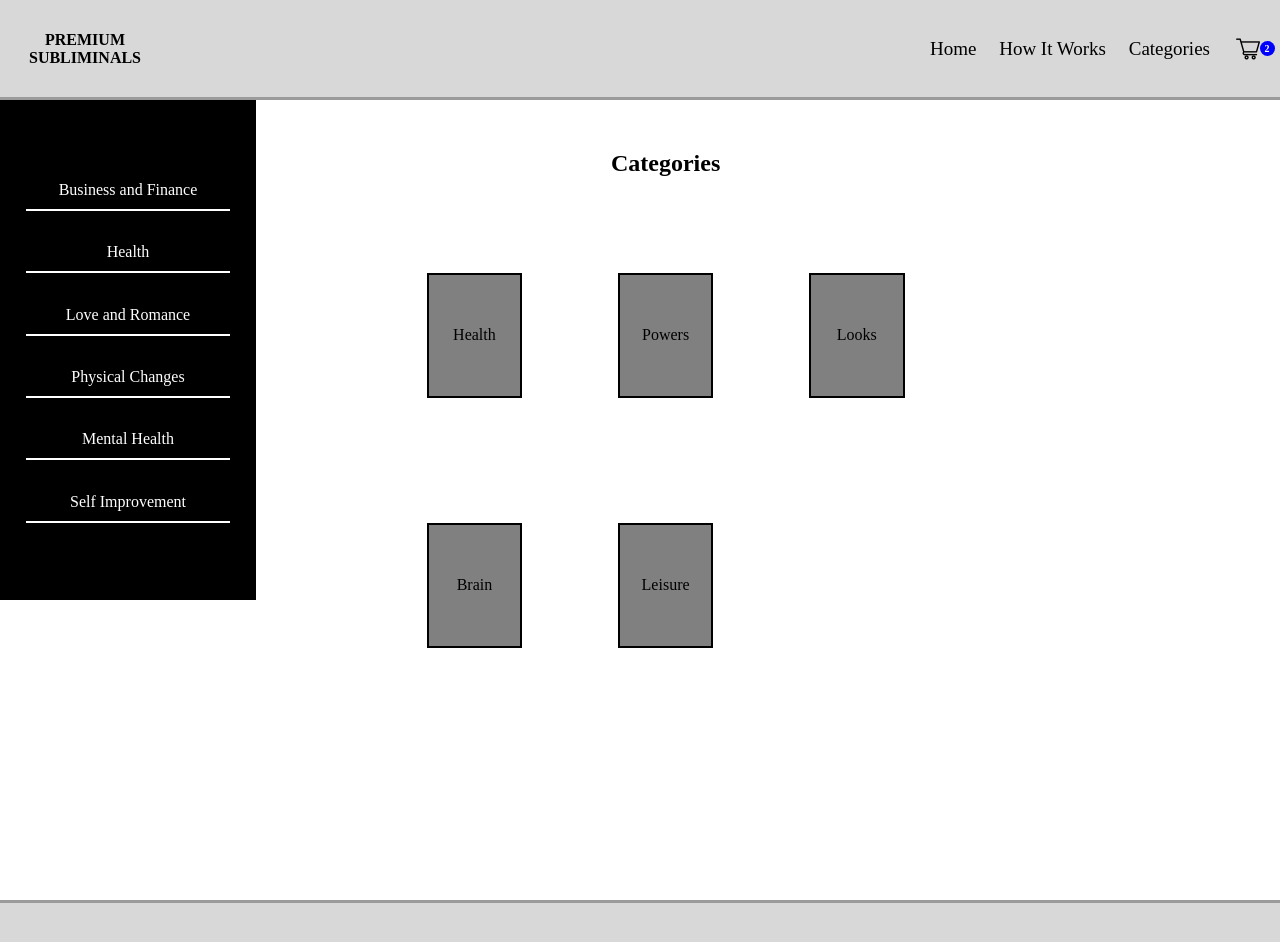
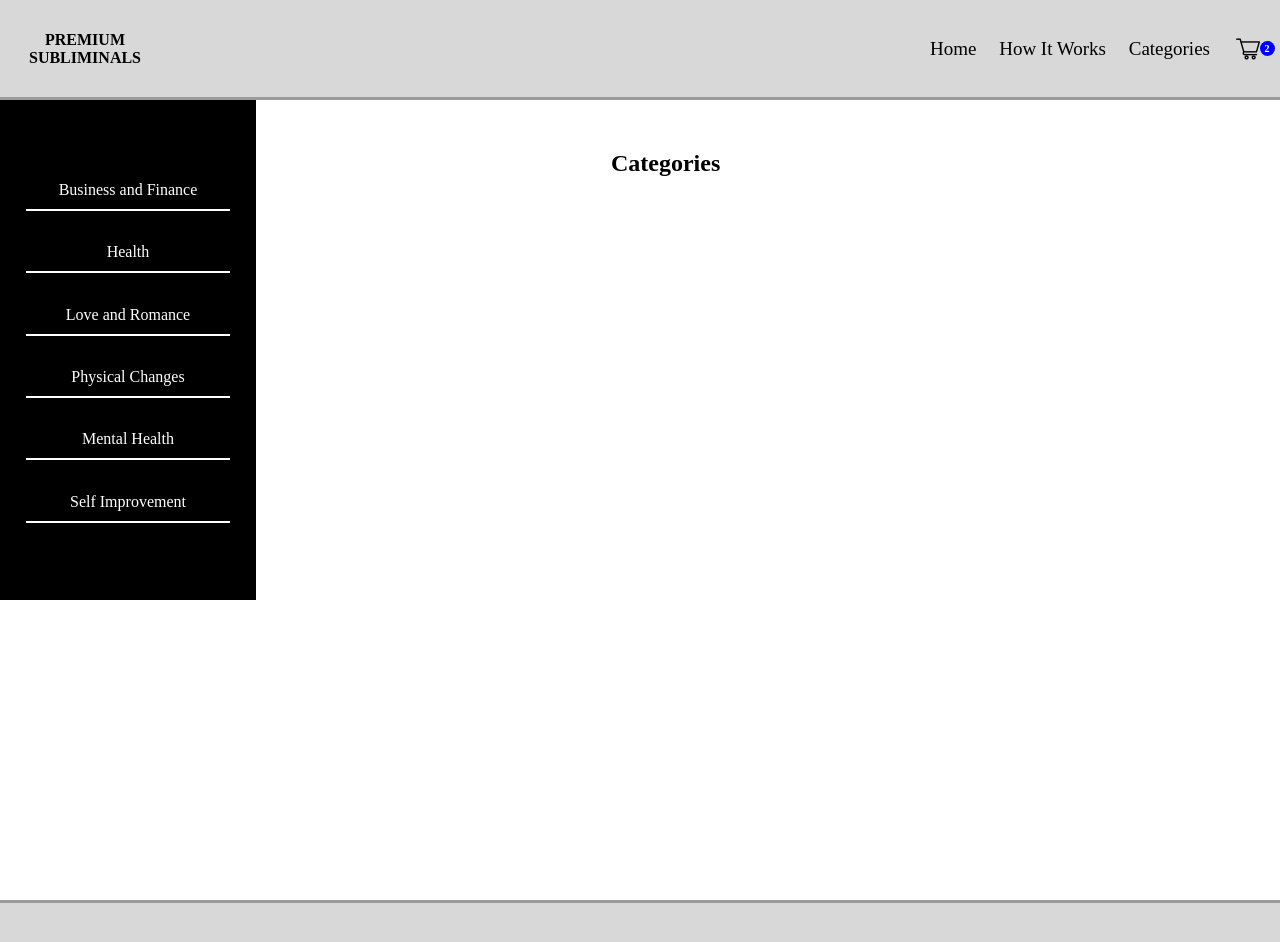
Before and after one commit to lavell119/subliminal-site-react, a React (Create React App) app in the folder subliminal-site-react/: page /categories in a window 1280 px wide. Shown: the top 942 px of the page. Built offline with nearby package versions, Linux system fonts and the light colour scheme.

Commit message:
started working on Categories.js links

```diff
--- a/subliminal-site-react/src/components/pages/Categories.js
+++ b/subliminal-site-react/src/components/pages/Categories.js
@@ -9,9 +9,12 @@ export default function Categories() {
     <div className="middle_right">
         <h2>Categories</h2>
         <div className="categories_grid">
-        {categories.map(category=>
+        {/* {categories.map(category=>
         <div className="category_grid_ele">{category}</div>
-  )}
+  )} */}
+        {categories.map((category,index)=>{
+          <a href={`/categories/${index}`}>{category}</a>
+        })}
         </div>
     </div>
   )
```
